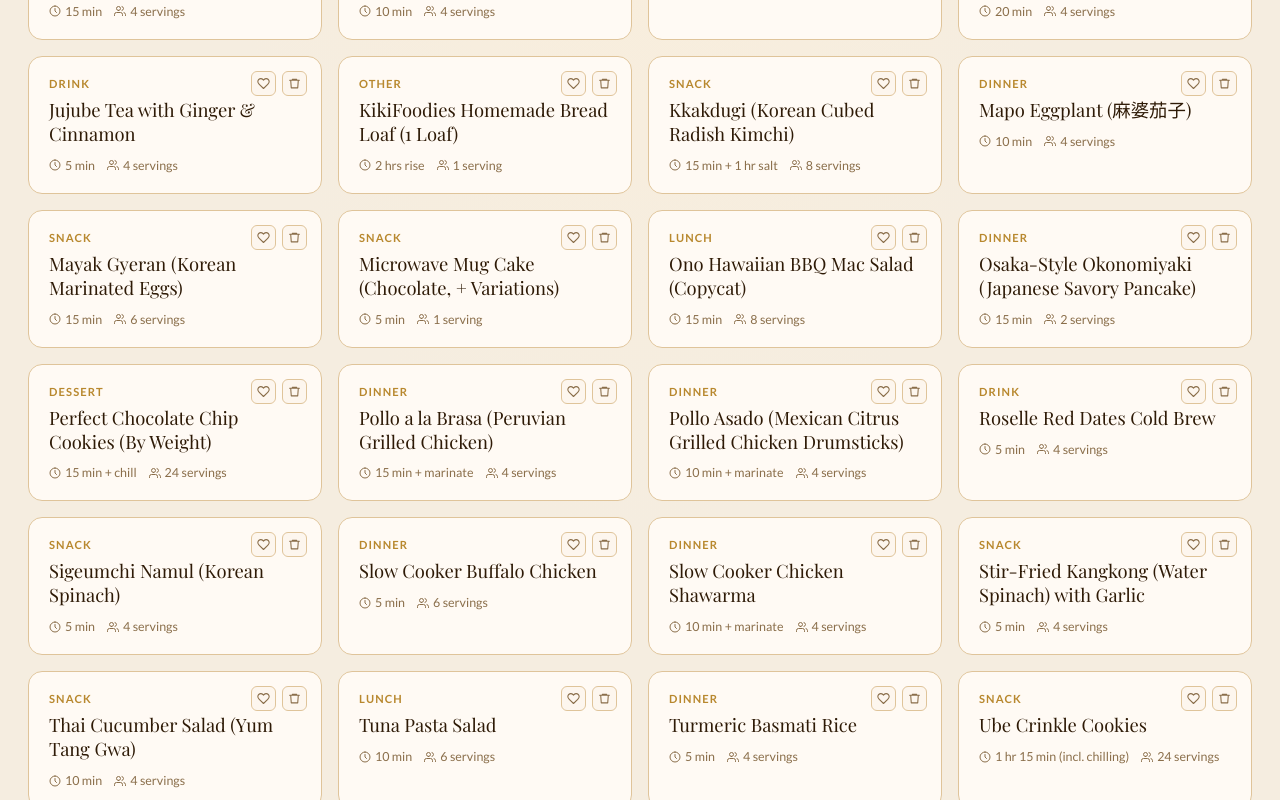
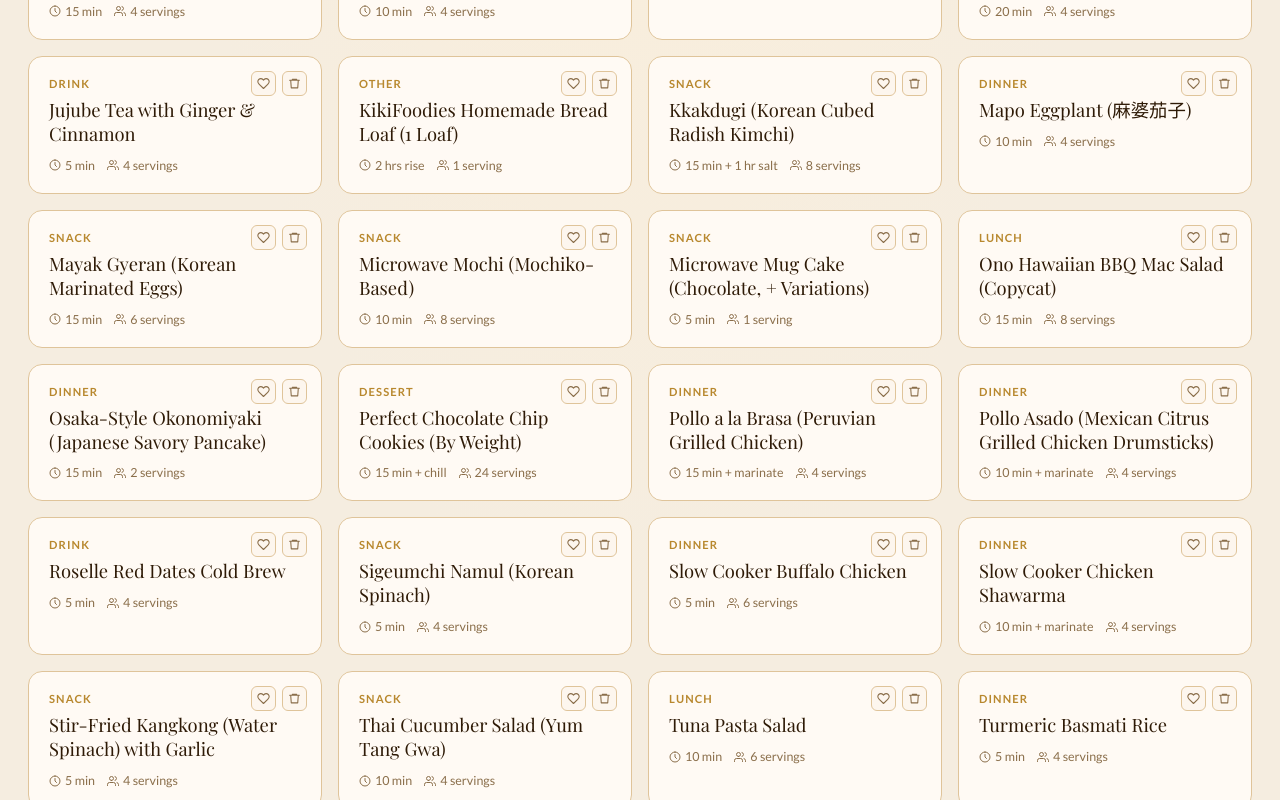
Before and after one commit to Baca008/recipe-book, a React (Vite) app: page / in a window 1280 px wide. Shown: the part 1067-1867 px from the top of the page. Built offline with nearby package versions, Linux system fonts and the light colour scheme; a web font is replaced by a local one.

Commit message:
Add Microwave Mochi (Mochiko-Based) recipe - demo-45

```diff
--- a/src/App.jsx
+++ b/src/App.jsx
@@ -1385,6 +1385,35 @@ const DEFAULT_RECIPES = [
       "Remove from heat. Stir in the sesame oil. Ladle into bowls and top with chili oil and scallions. Serve immediately while hot.",
     ],
     notes: "VARIATIONS\nProtein: add thin strips of pork loin or shredded chicken during the simmer step for a heartier soup.\nVegetarian: use vegetable broth and skip the egg if fully vegan, or keep the egg for veg-only.\n\nINGREDIENT SOURCING (H-Mart / 99 Ranch)\nBlack rice vinegar (Chinkiang vinegar) and white pepper are usually in the Chinese sauces/spices aisle — this is what gives the soup its signature depth versus using only rice vinegar.\nDried shiitake and bamboo shoots (canned, julienned) are typically stocked near other dried goods/canned Asian vegetables.\n\nSTORAGE\nBest eaten fresh since the tofu and egg texture degrade on reheating, but leftovers keep in the fridge for up to 3 days — reheat gently on the stovetop, not boiling.\n\nThis is a standard/classic version of hot and sour soup assembled from common technique, not sourced from one specific recipe author — treat exact ratios as a solid starting point you can adjust to taste.",
+  },
+  {
+    id: "demo-45",
+    name: "Microwave Mochi (Mochiko-Based)",
+    category: "Snack",
+    servings: 8,
+    prepTime: "10 min",
+    cookTime: "5 min",
+    favorite: false,
+    ingredients: [
+      { amount: 130, unit: "g", name: "mochiko (sweet rice flour, e.g. Blue Star / Koda Farms)" },
+      { amount: 65, unit: "g", name: "sugar" },
+      { amount: 180, unit: "ml", name: "water" },
+      { amount: 40, unit: "g", name: "cornstarch or potato starch, for dusting" },
+      { amount: 1, unit: "tsp", name: "vanilla extract (optional, for plain version)" },
+      { amount: 8, unit: "", name: "small filling pieces (chocolate, strawberry, or sweetened red bean)" },
+    ],
+    steps: [
+      "In a microwave-safe bowl, whisk together the mochiko, sugar, and water until smooth with no lumps. Add vanilla if using. It should look like a thin pancake batter.",
+      "Cover the bowl loosely (a plate or damp paper towel works) and microwave on high for 1 minute.",
+      "Take it out and stir well with a wet spatula — it'll be partially set and lumpy, that's normal.",
+      "Cover again and microwave for another 1 minute.",
+      "Stir again. The dough should now look mostly translucent with a few opaque streaks.",
+      "Microwave in 20–30 second bursts until the dough is fully translucent, glossy, and very sticky/stretchy — no white opaque patches left.",
+      "Dust a work surface heavily with cornstarch or potato starch. Turn the hot dough out onto it and dust the top too. Let it cool for 3–5 minutes until safe to touch but still warm and pliable.",
+      "With starch-dusted hands, divide dough into 8 pieces. Flatten each into a disc, place a piece of filling in the center, and pinch/gather the edges to seal. Roll into a ball, seam-side down.",
+      "Use a dry pastry brush to knock off excess starch before serving — too much makes them taste chalky.",
+    ],
+    notes: "FLAVOR VARIATIONS (this is where jello-based mochi fails — build flavor into the dough itself, not just the filling)\n\nMATCHA: whisk 1-2 tsp matcha powder into the dry mochiko before adding water.\n\nBLACK SESAME: swap filling for black sesame paste (toasted black sesame + sugar + a little oil, ground into a paste); optional 1 tsp toasted sesame oil in the dough.\n\nBROWN SUGAR / KUROZATO: replace the sugar with dark brown sugar for a caramel-y, less one-note sweetness.\n\nUBE: swap water for ube extract + a splash of coconut milk, use ube halaya as filling.\n\nSTORAGE: best eaten same day at room temp. Refrigerating makes mochi hard (starch retrogradation) — if you must store, freeze individually wrapped and thaw briefly at room temp, or microwave 5-10 sec to soften.\n\nWHY THIS BEATS JELLO MOCHI: jello mochi is a gelatin gummy dusted in starch — it never had rice flavor to begin with. Mochiko dough has a subtle toasted-rice sweetness on its own, which is why traditional mochi doesn't need much flavoring to taste like something.\n\nMochiko is commonly stocked at H-Mart in the flour/baking aisle (Blue Star brand is the standard).",
   },
 ];
 
```
